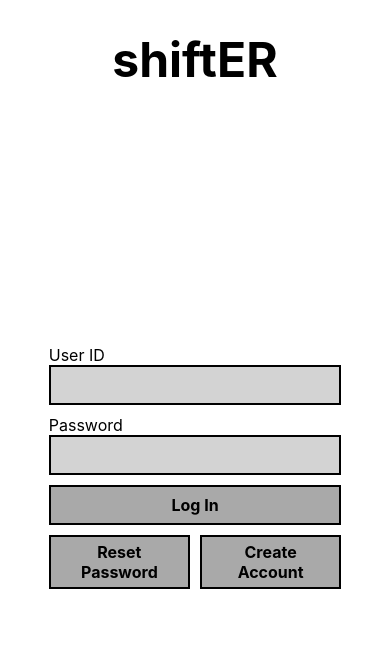
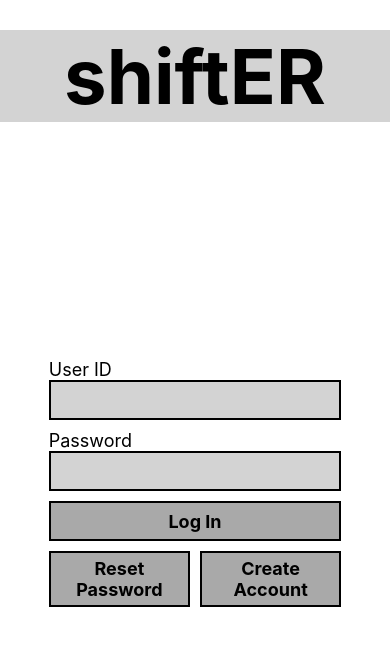
Before and after one commit to AaronOwensSE/shiftER-frontend-mobile, a React Native app: screen / in a window 390 px wide. Shown: the top 646 px of the page. Built offline with nearby package versions, Linux system fonts and the light colour scheme.

Commit message:
frontend: Add headings and standardize font scale across components.

```diff
--- a/components/ShifterButton.js
+++ b/components/ShifterButton.js
@@ -27,7 +27,7 @@ const shifterButtonStyles = StyleSheet.create({
 
     text: {
         textAlign: "center",
-        fontSize: 16,
+        fontSize: 18,
         fontWeight: "bold"
     }
 });
--- a/components/cards/TextRow.js
+++ b/components/cards/TextRow.js
@@ -21,11 +21,11 @@ const textRowStyles = StyleSheet.create({
 
     leftText: {
         textAlign: "left",
-        fontSize: 16
+        fontSize: 18
     },
 
     rightText: {
         textAlign: "right",
-        fontSize: 16
+        fontSize: 18
     }
 });
--- a/components/cards/TitleRow.js
+++ b/components/cards/TitleRow.js
@@ -2,10 +2,12 @@
 
 import { View, Text, StyleSheet } from "react-native";
 
+import H3 from "../headings/H3.js";
+
 const TitleRow = ({ style, titleText, tagText }) => {
     return(
         <View style={[ titleRowStyles.view, style ]}>
-            <Text style={titleRowStyles.titleText}>{titleText}</Text>
+            <H3 style={titleRowStyles.titleText} text={titleText} />
             <Text style={titleRowStyles.tagText}>{tagText}</Text>
         </View>
     );
@@ -23,12 +25,10 @@ const titleRowStyles = StyleSheet.create({
 
     titleText: {
         textAlign: "left",
-        fontSize: 18,
-        fontWeight: "bold"
     },
 
     tagText: {
         textAlign: "right",
-        fontSize: 16,
+        fontSize: 18,
     }
 });
--- a/components/forms/FormField.js
+++ b/components/forms/FormField.js
@@ -18,7 +18,7 @@ const formFieldStyle = StyleSheet.create({
     },
 
     text: {
-        fontSize: 16
+        fontSize: 18
     },
 
     textInput: {
--- /dev/null
+++ b/components/headings/H3.js
@@ -0,0 +1,19 @@
+"use strict";
+
+import { Text, StyleSheet } from "react-native";
+
+const H3 = ({ style, text }) => {
+    return(
+        <Text style={[ h3Styles.text, style ]}>{text}</Text>
+    );
+};
+
+export default H3;
+
+const h3Styles = StyleSheet.create({
+    text: {
+        textAlign: "center",
+        fontSize: 24,
+        fontWeight: "bold"
+    }
+});
--- a/components/logos/BigLogo.js
+++ b/components/logos/BigLogo.js
@@ -13,7 +13,8 @@ export default BigLogo;
 const bigLogoStyle = StyleSheet.create({
     text: {
         textAlign: "center",
-        fontSize: 48,
-        fontWeight: "bold"
+        fontSize: 76,
+        fontWeight: "bold",
+        backgroundColor: "lightgrey"
     }
 });
--- a/components/logos/SmallLogo.js
+++ b/components/logos/SmallLogo.js
@@ -13,7 +13,8 @@ export default SmallLogo;
 const smallLogoStyles = StyleSheet.create({
     text: {
         textAlign: "left",
-        fontSize: 38,
+        fontSize: 57,
         fontWeight: "bold",
+        backgroundColor: "lightgrey"
     }
 });
```
Also changed, not shown: components/headings/H1.js (added, +19 -0 lines), components/headings/H2.js (added, +19 -0 lines).
